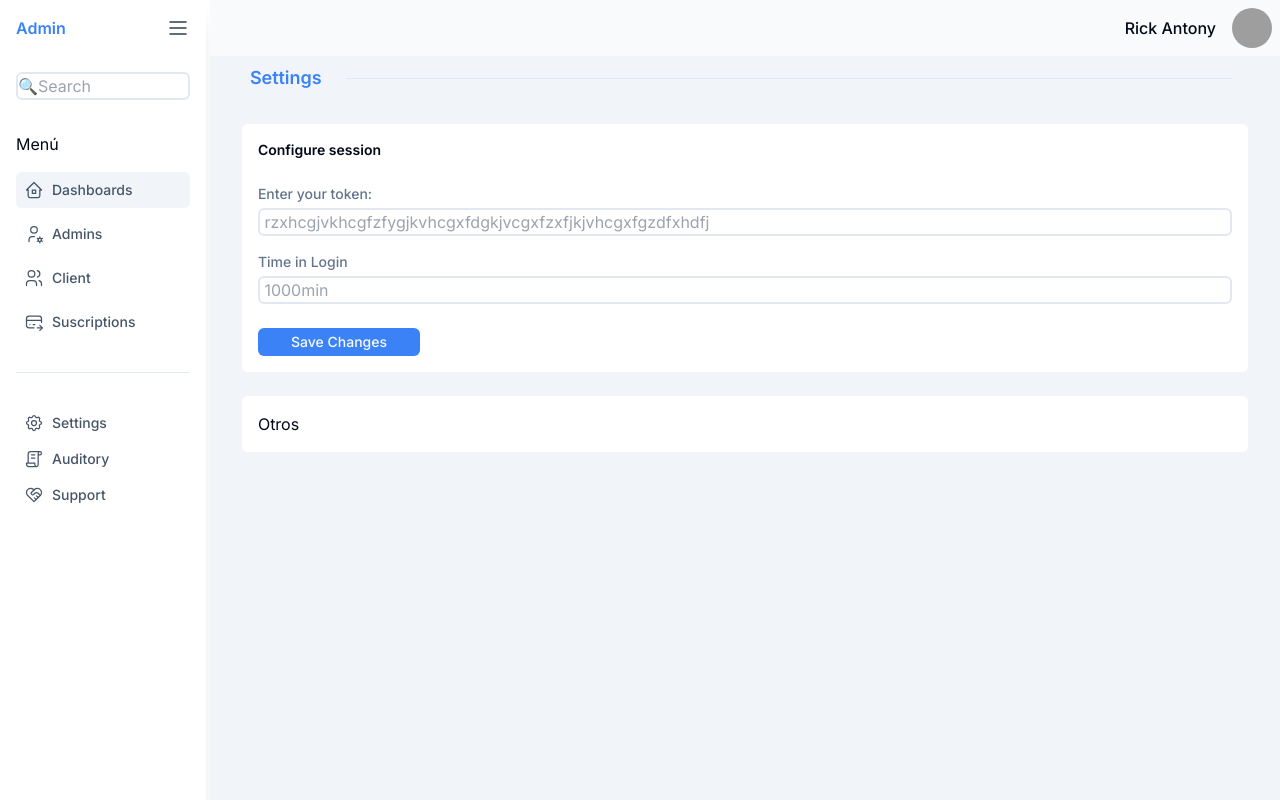
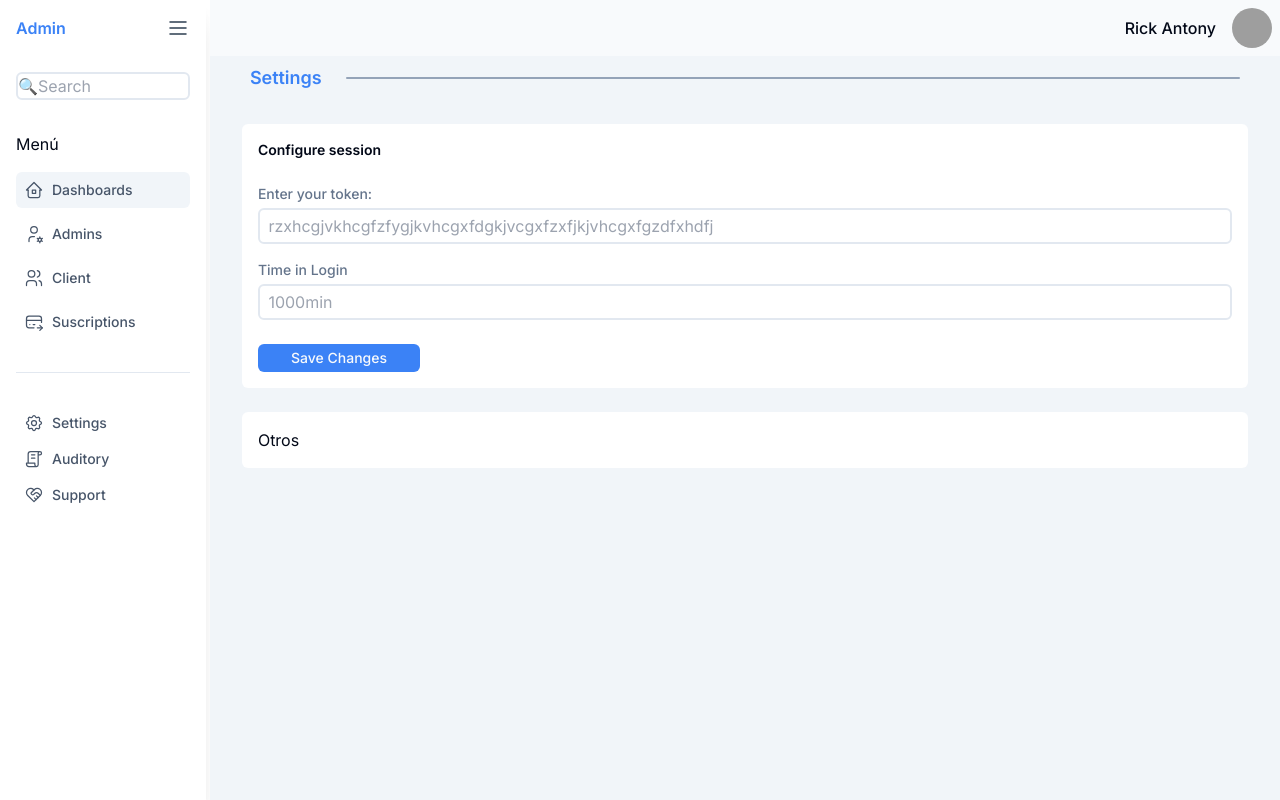
Before and after one commit to KAIROHERRERA97/admin-proyect, a Next.js app: page /settings in a window 1280 px wide. Built offline with nearby package versions, Linux system fonts and the light colour scheme; grey boxes are pictures that could not be loaded.

Commit message:
fix: layout

```diff
--- a/src/app/admin/page.tsx
+++ b/src/app/admin/page.tsx
@@ -13,7 +13,7 @@ export default function AdminPage() {
             <span className="text-lg font-semibold text-blue-500 mr-6">
               Profile
             </span>
-            <hr className="w-full mr-2 " />
+            <div className="w-full h-0.5 rounded-md bg-slate-400"></div>
           </div>
           <div className="h-96 bg-white m-4 mb-4 flex justify-between w-full items-center">
             holis bb
--- a/src/app/auditory/page.tsx
+++ b/src/app/auditory/page.tsx
@@ -14,7 +14,7 @@ export default function AuditoryPage() {
             <span className="text-lg font-semibold text-blue-500 mr-6">
               Auditory
             </span>
-            <hr className="w-full mr-2 " />
+            <div className="w-full h-0.5 rounded-md bg-slate-400"></div>
           </div>
           <div className="h-96 bg-white  p-4 flex flex-col w-full rounded-md gap-6 relative">
             <div className="flex flex-row justify-between">
--- a/src/app/client/page.tsx
+++ b/src/app/client/page.tsx
@@ -13,7 +13,7 @@ export default function SettingsPage() {
             <span className="text-lg font-semibold text-blue-500 mr-6">
               Client
             </span>
-            <hr className="w-full mr-2 " />
+            <div className="w-full h-0.5 rounded-md bg-slate-400"></div>
           </div>
           <div className="h-96 bg-white m-4 mb-4 flex justify-between w-full items-center">
             holis bb
--- a/src/app/dashboard/page.tsx
+++ b/src/app/dashboard/page.tsx
@@ -13,7 +13,7 @@ export default function SettingsPage() {
             <span className="text-lg font-semibold text-blue-500 mr-6">
               Dashboard
             </span>
-            <hr className="w-full mr-2 " />
+            <div className="w-full h-0.5 rounded-md bg-slate-400"></div>
           </div>
           <div className="h-96 bg-white m-4 mb-4 flex justify-between w-full items-center">
             holis bb
--- a/src/app/settings/page.tsx
+++ b/src/app/settings/page.tsx
@@ -14,11 +14,11 @@ export default function SettingsPage() {
             <span className="text-lg font-semibold text-blue-500 mr-6">
               Settings
             </span>
-            <hr className="w-full mr-2 " />
+            <div className="w-full h-0.5 rounded-md bg-slate-400"></div>
           </div>
-          <div className="h-auto bg-white  p-4 flex flex-col w-full rounded-md gap-6">
+          <div className="h-auto bg-white  p-4 flex flex-col w-auto rounded-md gap-6 ">
             <div className="font-semibold text-sm">Configure session</div>
-           <form className="flex flex-col gap-4">
+            <form className="flex flex-col gap-4 ">
               <div className="flex flex-col gap-1">
                 <label
                   htmlFor="email"
@@ -29,7 +29,7 @@ export default function SettingsPage() {
                 <input
                   type="email"
                   placeholder=" rzxhcgjvkhcgfzfygjkvhcgxfdgkjvcgxfzxfjkjvhcgxfgzdfxhdfj"
-              className="w-full rounded-md border-2 "
+                  className="w-full rounded-md border-2 p-1 outline-none "
                 />
               </div>
               <div className="flex flex-col gap-1">
@@ -42,15 +42,17 @@ export default function SettingsPage() {
                 <input
                   type="email"
                   placeholder=" 1000min"
-              className="w-full rounded-md border-2 "
+                  className="w-full rounded-md border-2 p-1 outline-none"
                 />
               </div>
             </form>
             <Button className="bg-blue-500 h-7 w-1/6 ">Save Changes</Button>
           </div>
-          <div className="h-auto bg-white  p-4 flex flex-col w-full rounded-md gap-6"> Otros</div>
+          <div className="h-auto bg-white  p-4 flex flex-col w-full rounded-md gap-6">
+            {" "}
+            Otros
+          </div>
         </section>
-
       </article>
     </main>
   );
```
Lines whose indentation alone changed are shown as unchanged.
